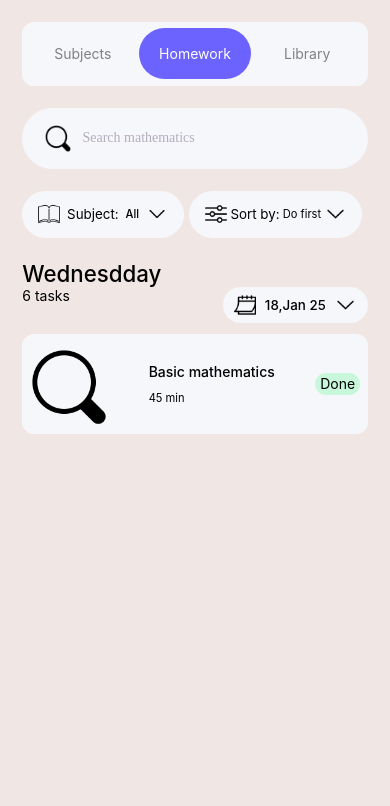
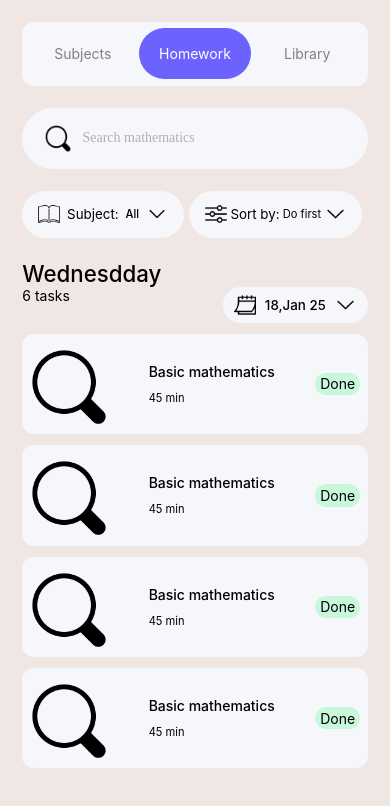
Before and after one commit to Mansoorali121/Student-Management-App-with-Firebase, a React Native app: screen / in a window 390 px wide. Shown: the top 806 px of the page. Built offline with nearby package versions, Linux system fonts and the light colour scheme.

Commit message:
Card fetch with Flatlist

```diff
--- a/src/screens/Tasks.js
+++ b/src/screens/Tasks.js
@@ -1,18 +1,37 @@
-import { StyleSheet, Text, View } from 'react-native';
+import { FlatList, StyleSheet, Text, View } from 'react-native';
 import React from 'react';
 import Toptabs from '../components/Toptabs';
 import { s } from 'react-native-size-matters';
 import Searchbox from '../components/Searchbox';
-import Subjecttabs from "../components/Subjecttabs";
-import Todolist from "../components/Todolist";
+import Subjecttabs from '../components/Subjecttabs';
+import Todolist from '../components/Todolist';
+
+const data = [
+  {
+    id: 1,
+    image: '',
+    subject_name: 'basic Mathematics',
+    time: 45,
+    status: 'Done',
+  },
+  { id: 2, image: '', subject_name: 'Science', time: 40, status: 'Done' },
+  { id: 2, image: '', subject_name: 'English', time: 50, status: 'To do' },
+  { id: 4, image: '', subject_name: 'Computer', time: 60, status: 'Done' },
+];
 
 const Tasks = () => {
   return (
     <View style={styles.cotainer}>
       <Toptabs />
       <Searchbox />
-      <Subjecttabs/>
-      <Todolist/>
+      <Subjecttabs />
+      <FlatList
+        data={data}
+        keyExtractor={item => item.id}
+        renderItem={({ item }) => {
+          return <Todolist />;
+        }}
+      />
     </View>
   );
 };
```
